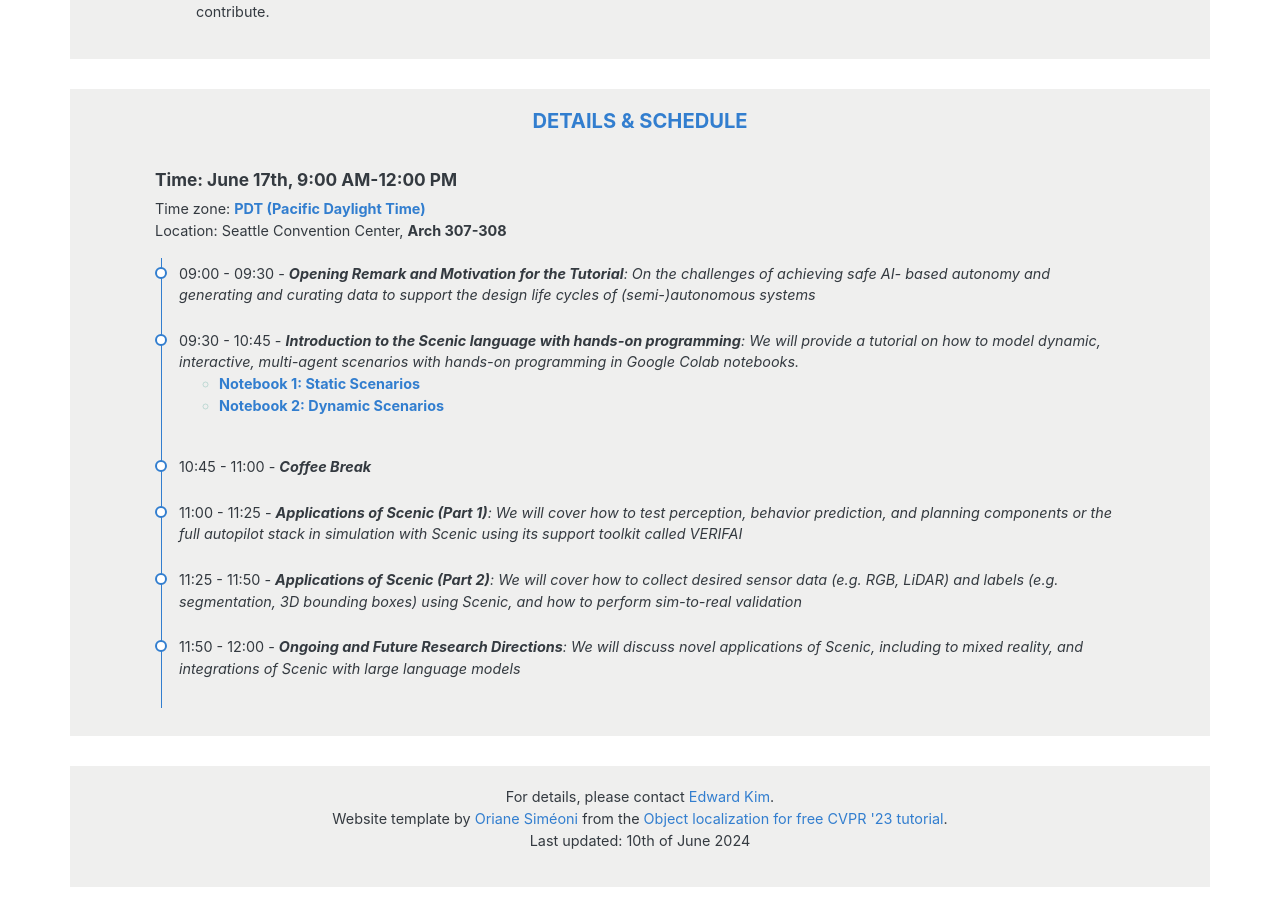
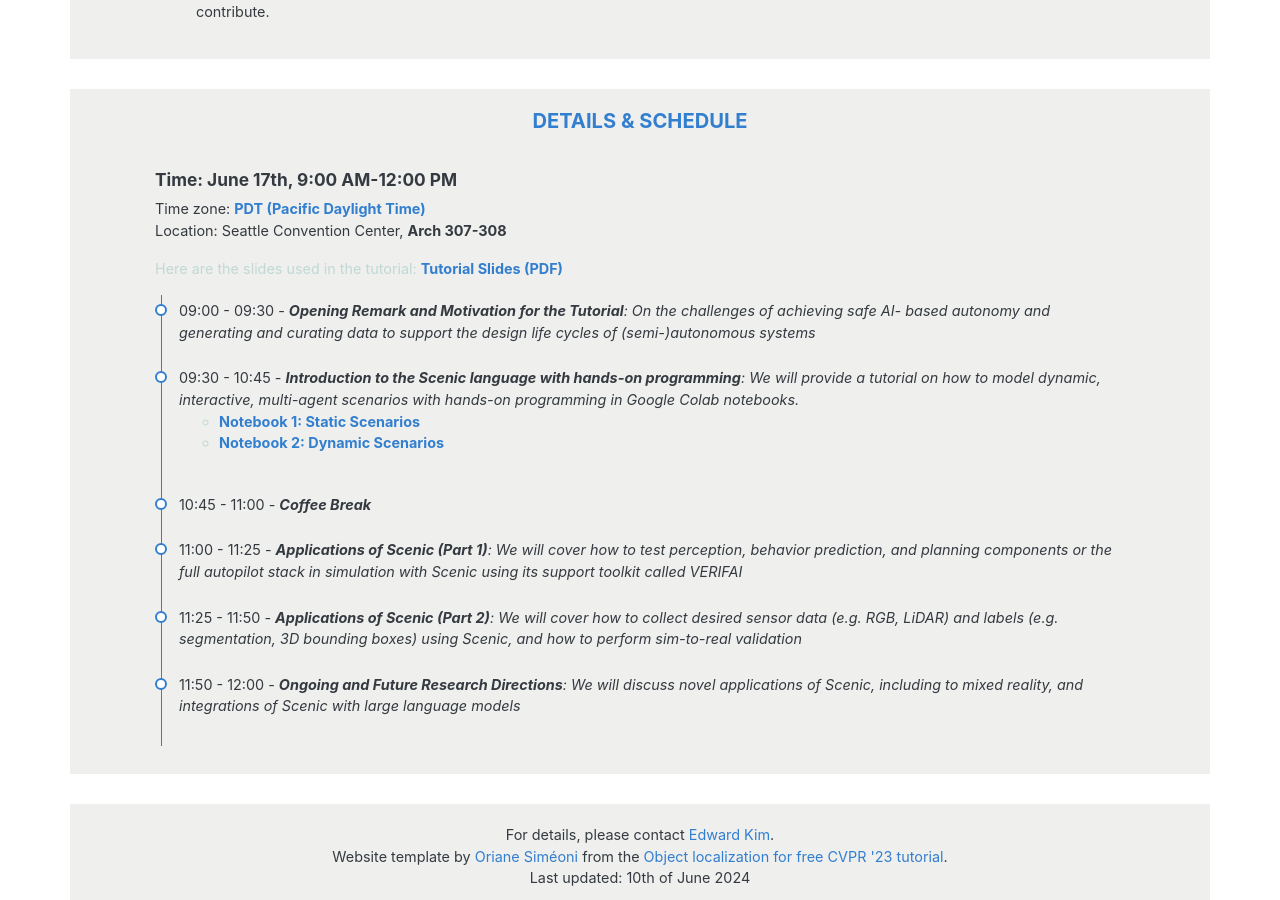
Before and after one commit to BerkeleyLearnVerify/Scenic_Website, a Jekyll site: the page cvpr24/index.html, which Jekyll copies as it is, in a window 1280 px wide and 900 px high, scrolled down 2601 px. Built offline with Jekyll 4.4.1, drawn with Linux system fonts in a browser that asks for light colours.

Commit message:
fixed slides link

```diff
--- a/cvpr24/index.html
+++ b/cvpr24/index.html
@@ -344,6 +344,9 @@
         Location: Seattle Convention Center, <b>Arch 307-308</b> <br>
         <!-- <font color="#9F000F"><b>NEWS:</b> recording available <a href="https://youtu.be/AxhjGR1WIv8">here</a>.</font> -->
       </p>
+      <p>
+        Here are the slides used in the tutorial: <a href="https://scenic-lang.org/cvpr24/Scenic-CVPR24_Tutorial_Slides.pdf">Tutorial Slides (PDF)</a>
+      </p>
       <ul class="list-timeline list-timeline-primary">
         <li class="list-timeline-item p-0 pb-3 pb-lg-4 d-flex flex-wrap flex-column">
           <p class="my-0 text-dark flex-fw text-sm">
```
Also changed, not shown: 1 other file.
